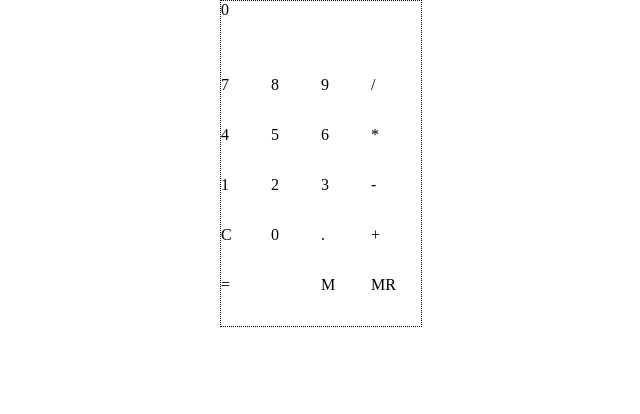
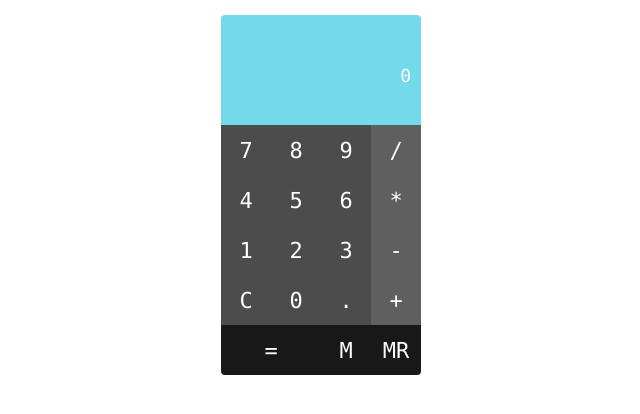
Before and after one commit to lautomator/calculator, a plain HTML site: page index.html in a window 1280 px wide. Shown: the whole page, without its empty margins (319-959 px from the left). Drawn offline with Linux system fonts and the light colour scheme.

Commit message:
feat: ui

```diff
--- a/index.html
+++ b/index.html
@@ -13,42 +13,42 @@
     <body style="opacity: 0;">
         <div class="container">
             <div class="display">
-                <span id="console">0</span>
-                <span id="status"></span>
+                <div id="status"></div>
+                <div id="console">0</div>
             </div>
             <div class="keypad">
                 <div class="key-row">
                     <div id="key-7" class="key">7</div>
                     <div id="key-8" class="key">8</div>
                     <div id="key-9" class="key">9</div>
-                    <div id="key-divide" class="key">/</div>
+                    <div id="key-divide" class="key key-op">/</div>
                 </div>
 
                 <div class="key-row">
                     <div id="key-4" class="key">4</div>
                     <div id="key-5" class="key">5</div>
                     <div id="key-6" class="key">6</div>
-                    <div id="key-multiply" class="key">*</div>
+                    <div id="key-multiply" class="key key-op">*</div>
                 </div>
 
                 <div class="key-row">
                     <div id="key-1" class="key">1</div>
                     <div id="key-2" class="key">2</div>
                     <div id="key-3" class="key">3</div>
-                    <div id="key-minus" class="key">-</div>
+                    <div id="key-minus" class="key key-op">-</div>
                 </div>
 
                 <div class="key-row">
                     <div id="key-clear" class="key">C</div>
                     <div id="key-0" class="key">0</div>
                     <div id="key-decimal" class="key">.</div>
-                    <div id="key-plus" class="key">+</div>
+                    <div id="key-plus" class="key key-op">+</div>
                 </div>
 
                 <div class="key-row">
-                    <div id="key-equal" class="key key-equal">=</div>
-                    <div id="key-memory" class="key">M</div>
-                    <div id="key-memory-render" class="key">MR</div>
+                    <div id="key-equal" class="key key-equal key-other">=</div>
+                    <div id="key-memory" class="key key-other">M</div>
+                    <div id="key-memory-render" class="key key-other">MR</div>
 
                 </div>
             </div><!-- /keypad -->
--- a/main.js
+++ b/main.js
@@ -173,11 +173,20 @@ function myCalculatorApp(params) {
         // decimals in the console
         model.targets.console.innerText = uin;
 
-        if (model.status !== null) {
+        if (model.status !== null && model.memory !== 0) {
             model.targets.status.innerText = model.status;
         } else {
             model.targets.status.innerText = "";
         }
+    }
+
+    function renderKeyActive(target) {
+        // Displays the keypress view.
+        // Takes in the target id <str>
+        target.classList.add("keypress");
+        setTimeout(function () {
+            target.classList.remove("keypress");
+        }, 200);
     }
 
     // controller
@@ -244,6 +253,7 @@ function myCalculatorApp(params) {
             var validInput = getUserInput(userInput);
 
             if (validInput !== null) {
+                renderKeyActive(item.target);
                 main(validInput);
             }
         });
@@ -251,8 +261,8 @@ function myCalculatorApp(params) {
 
     function pressKeys() {
         // handle input with the keys
-        document.addEventListener("keypress", function (event) {
-            const keyName = event.key;
+        document.addEventListener("keypress", function (item) {
+            const keyName = item.key;
             var validInput = getUserInput(keyName);
 
             if (validInput !== null) {
--- a/style.css
+++ b/style.css
@@ -4,31 +4,40 @@
 }
 
 body {
+    font-family: "Monaco", sans-serif;
+    padding: 15px;
     -webkit-transition: opacity 0.5s;
     transition: opacity 0.5s;
 }
 
 .container {
-    border: dotted 1px #000;
-    height: 325px;
+    border-radius: 4px;
+    height: 360px;
     margin: 0 auto;
     overflow: hidden;
     width: 200px;
 }
 
 .display {
-    background-color: #fff;
-    height: 75px;
+    background-color: #73daeb;
+    color: #fff;
+    font-size: 18px;
+    height: 110px;
     width: 100%;
 }
 
-.display #console,
-.display #status {
-    display: inline-block;
+.display #console {
+    height: 60px;
+    padding: 0 10px;
+    text-align: right;
+    width: 180px;
+    word-wrap: break-word;
 }
 
 .display #status {
-    float: right;
+    height: 40px;
+    padding: 10px 0 0 10px;
+    width: 50%;
 }
 
 .key-row {
@@ -37,12 +46,16 @@ body {
 }
 
 .key {
-    background-color: #fff;
+    background-color: #4c4c4c;
+    color: #fff;
     cursor: pointer;
     display: grid;
+    font-size: 22px;
     float: left;
     height: 50px;
+    line-height: 52px;
     overflow: hidden;
+    text-align: center;
     width: 50px;
 }
 
@@ -50,14 +63,14 @@ body {
     width: 100px;
 }
 
-/*#key-1 { background: #fff url("img/led-digits.png") no-repeat -35px 0; }
-#key-2 { background: #fff url("img/led-digits.png") no-repeat -90px 0; }
-#key-3 { background: #fff url("img/led-digits.png") no-repeat -140px 0; }
-#key-4 { background: #fff url("img/led-digits.png") no-repeat -190px 0; }
-#key-5 { background: #fff url("img/led-digits.png") no-repeat -240px 0; }
-#key-6 { background: #fff url("img/led-digits.png") no-repeat -290px 0; }
-#key-7 { background: #fff url("img/led-digits.png") no-repeat -340px 0; }
-#key-8 { background: #fff url("img/led-digits.png") no-repeat -390px 0; }
-#key-9 { background: #fff url("img/led-digits.png") no-repeat -440px 0; }
-#key-0 { background: #fff url("img/led-digits.png") no-repeat 10px 0; }
-#key-clear { background: #fff url("img/clear.png") no-repeat 0 0; }*/
+.key-op {
+    background-color: #5f5f5f;
+}
+
+.key-other {
+    background-color: #181818;
+}
+
+.keypress {
+    background-color: #3a3a3a;
+}
```
Also changed, not shown: c.png (renamed from img/c.png), img/clear.png (deleted), img/console-digits.png (deleted), img/led-digits.png (deleted).
